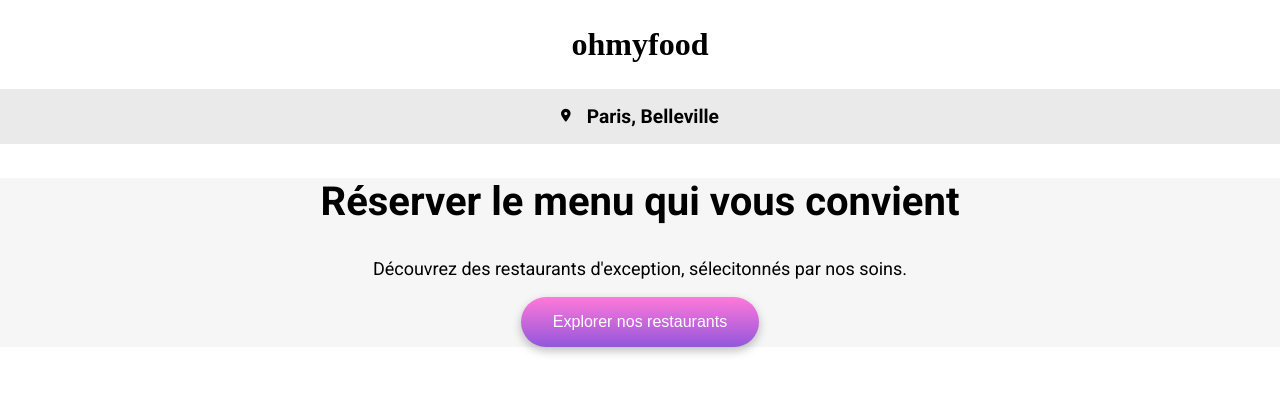
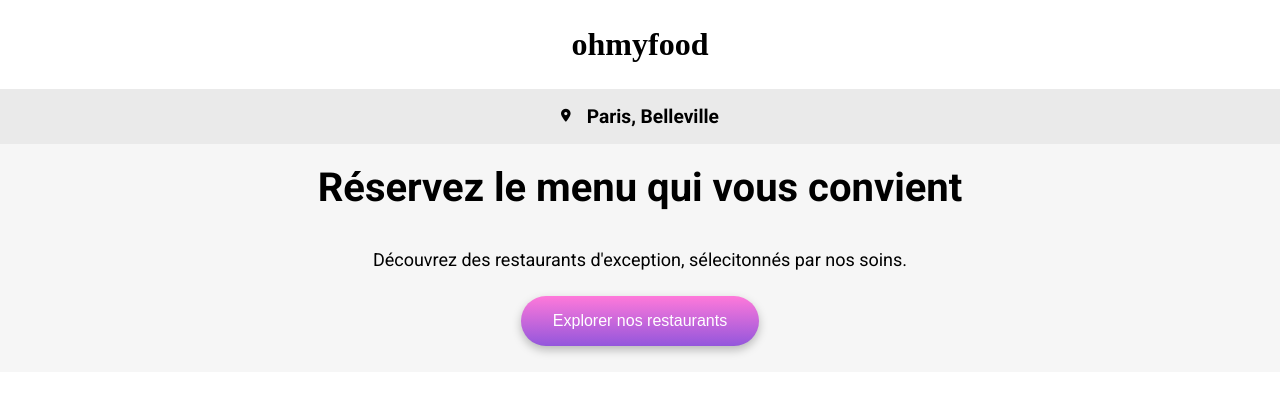
Before and after one commit to uroahmet/projet4-oc, a plain HTML site: page index.html in a window 1280 px wide. Drawn offline with Linux system fonts and the light colour scheme; a web font is replaced by a local one.

Commit message:
evolution

```diff
--- a/css/style.css
+++ b/css/style.css
@@ -38,11 +38,15 @@ background-color: #F6F6F6;
 
 .reserver h2 {
     font-size: 40px;
+    margin: 0;
+    padding: 20px;
 }
 
 .reserver p {
 
     font-size: 18px;
+    margin-bottom: 2%;
+
 }
 
 .reserver button { /* Configuration du bouton */
@@ -54,4 +58,5 @@ background-color: #F6F6F6;
     border-radius: 25px;
     box-shadow: 0 4px 10px 0 rgba(0, 0, 0, 0.25);
     background-image: linear-gradient(to top, #9356DC,#FF79DA);
+    margin-bottom: 2%;
 }
--- a/index.html
+++ b/index.html
@@ -25,7 +25,7 @@
             </div>
                                                                     <!-- Section reserver !-->
             <section class="reserver">
-                <h2>Réserver le menu qui vous convient</h2>
+                <h2>Réservez le menu qui vous convient</h2>
                 <p>Découvrez des restaurants d'exception, sélecitonnés par nos soins.</p>
                 <button>Explorer nos restaurants</button>
 
```
